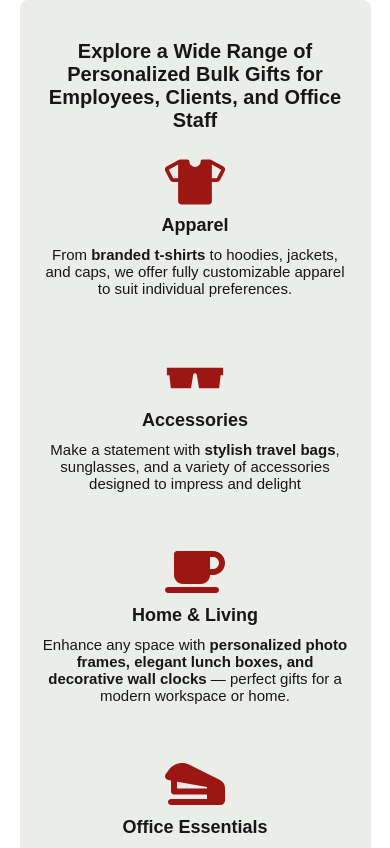
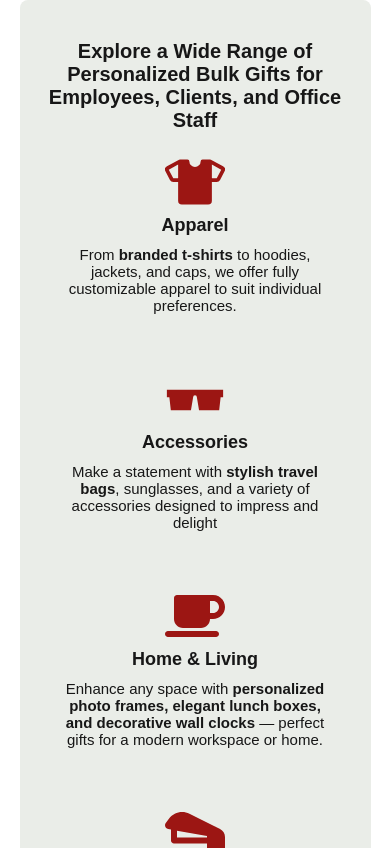
Before and after one commit to Pranav1996910/alampu, a Next.js app: page / in a window 390 px wide. Shown: the part 2196-3044 px from the top of the page. Built offline with nearby package versions, Linux system fonts and the light colour scheme.

Commit message:
update second section

```diff
--- a/src/app/page.module.css
+++ b/src/app/page.module.css
@@ -42,6 +42,7 @@
   margin-top: 30px;
   justify-content: center;
 }
+
 .uniqueGridExplore {
   display: grid;
   grid-template-columns: repeat(3, 1fr);
@@ -113,39 +114,43 @@
 }
 
 @media only screen and (max-width: 1034px) {
-  .mainBody{
-   width: 90%;
+  .mainBody {
+    width: 90%;
   }
-  .uniqueGrid{
+
+  .uniqueGrid {
     padding: 0px;
-    grid-template-columns: auto auto;
     grid-template-columns: repeat(2, minmax(0, 1fr));
   }
-  .exploreMainTitle{
+
+  .exploreMainTitle {
     font-size: 20px;
     text-align: center;
-    padding: 0px 10px 0px 10px;
+    padding: 0px 10px;
   }
-  .exploreTitleDescription{
+
+  .exploreTitleDescription {
     display: none;
   }
-  .uniqueGridExplore{
-    grid-template-columns: repeat(1, minmax(0, 1fr));
-  }
-  .uniqueGridCell{
-    border: 1px solid rgba(107, 107, 107, 0.284);
-    padding: 20px 15px 20px 15px;
-  }
+
   .uniqueGridExplore {
-    grid-template-columns: 1fr;
+    display: flex;
+    flex-direction: column;
+    align-items: center;
+    gap: 15px;
     padding: 0px 10px;
-    gap: 10px; /* smaller gap on mobile */
   }
 
   .uniqueGridCellExplore {
-    padding: 20px 10px;
-    height: auto; /* important: don't fix the height */
-    min-height: unset; /* remove min height constraints */
+    width: 90%;
+    max-width: 400px;
+    padding: 20px 15px;
+    height: auto;
+    min-height: unset;
   }
 
+  .uniqueGridCell {
+    border: 1px solid rgba(107, 107, 107, 0.284);
+    padding: 20px 15px;
+  }
 }
```
